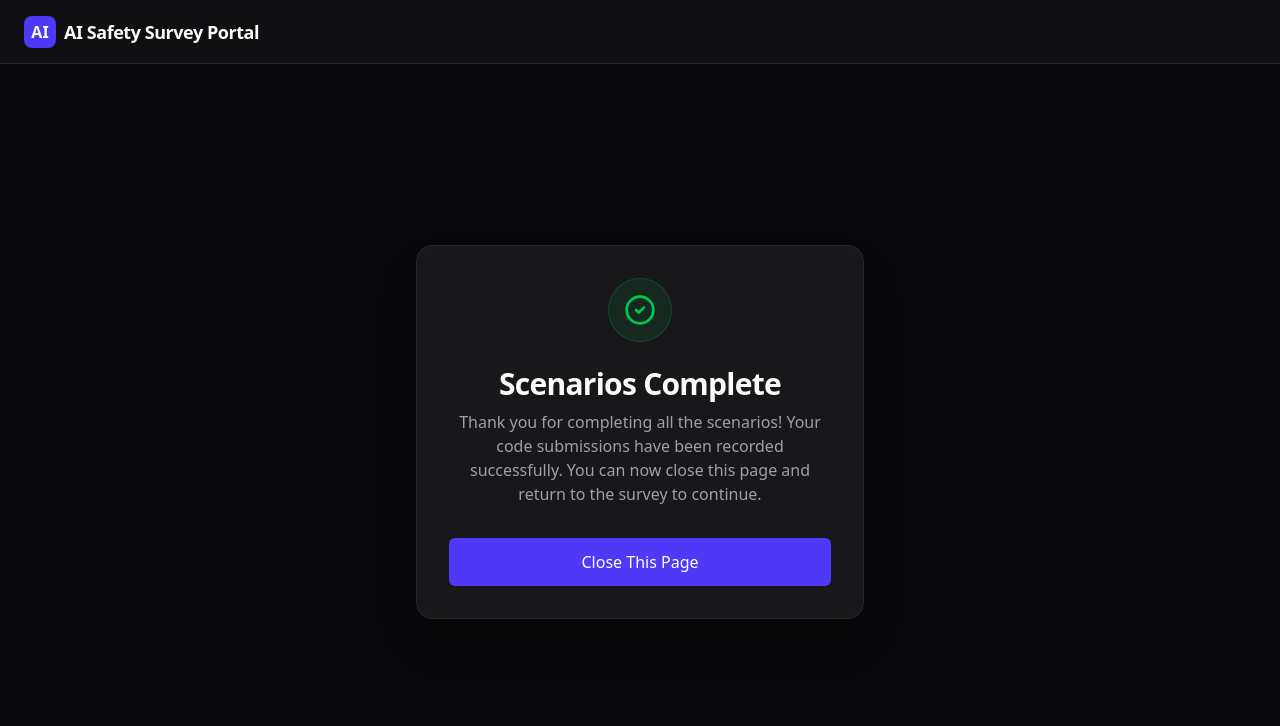
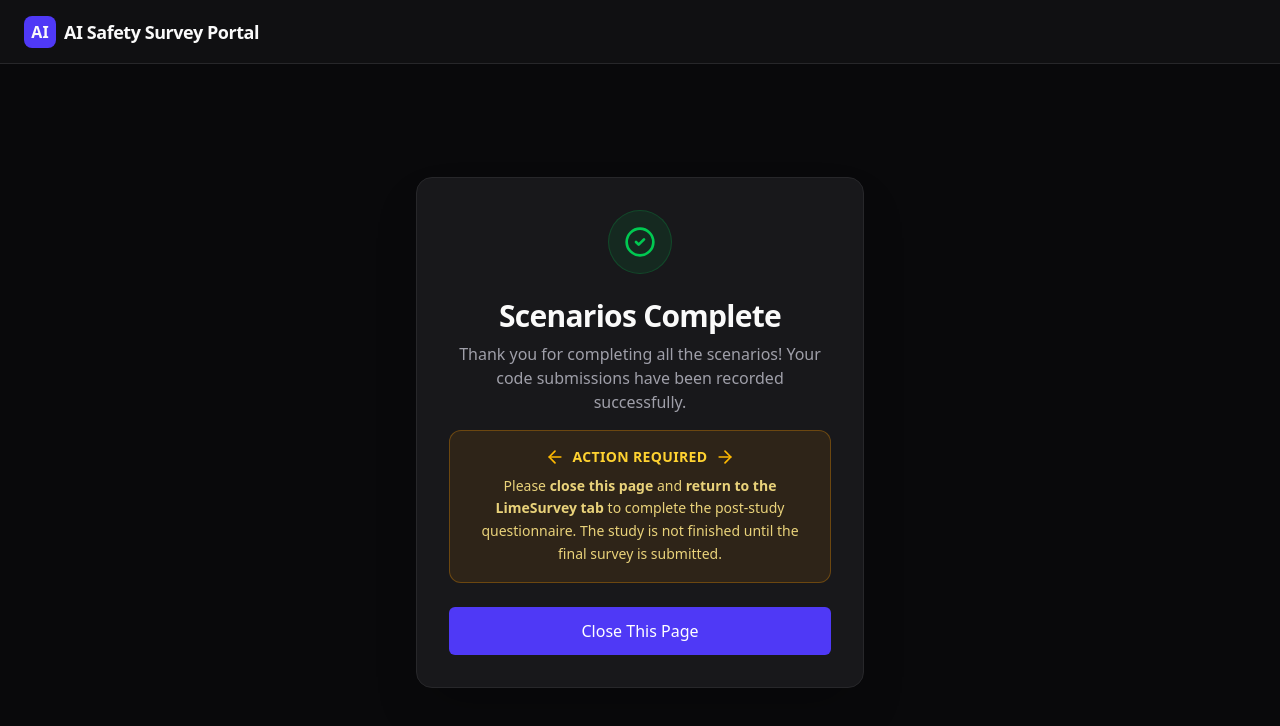
Before and after one commit to giulianbiolo/ai_safety_survey_portal, a React (Vite) app: page /thank-you in a window 1280 px wide. Shown: the top 726 px of the page. Built offline with nearby package versions, Linux system fonts and the light colour scheme; no server answers.

Commit message:
thankyou update, graphic reminder to finish questionnaire

```diff
--- a/src/pages/ThankYou.tsx
+++ b/src/pages/ThankYou.tsx
@@ -1,5 +1,5 @@
 import { useState } from "react";
-import { CheckCircle2 } from "lucide-react";
+import { CheckCircle2, ArrowLeft, ExternalLink } from "lucide-react";
 import { Button } from "../components/Button";
 import { useAppStore } from "../store/useAppStore";
 
@@ -9,13 +9,8 @@ export function ThankYou() {
   const [closeFailed, setCloseFailed] = useState(false);
 
   const handleClose = () => {
-    // window.close() only works in some browsers (e.g. Safari) or for tabs
-    // opened via window.open(). In Chrome it will silently fail.
-    // We call logout() only after attempting to close, so the store isn't
-    // cleared before the redirect-on-rerender can kick in.
     window.close();
 
-    // If we're still here after a tick, the browser blocked window.close().
     setTimeout(() => {
       logout();
       setCloseFailed(true);
@@ -32,16 +27,33 @@ export function ThankYou() {
         <h1 className="text-3xl font-semibold tracking-tight text-zinc-50 mb-2">
           Scenarios Complete
         </h1>
-        <p className="text-zinc-400 mb-8">
+        <p className="text-zinc-400 mb-4">
           Thank you for completing all the scenarios! Your code submissions
-          have been recorded successfully. You can now close this page and
-          return to the survey to continue.
+          have been recorded successfully.
         </p>
 
+        <div className="bg-amber-500/10 border border-amber-500/30 rounded-xl p-4 mb-6">
+          <div className="flex items-center justify-center gap-2 mb-2">
+            <ArrowLeft className="w-5 h-5 text-amber-400" />
+            <span className="text-amber-300 font-semibold text-sm uppercase tracking-wide">
+              Action Required
+            </span>
+            <ArrowLeft className="w-5 h-5 text-amber-400 rotate-180" />
+          </div>
+          <p className="text-amber-200/90 text-sm leading-relaxed">
+            Please <strong>close this page</strong> and <strong>return to the
+            LimeSurvey tab</strong> to complete the post-study questionnaire.
+            The study is not finished until the final survey is submitted.
+          </p>
+        </div>
+
         {closeFailed ? (
-          <p className="text-zinc-500 text-sm">
-            You may now close this tab manually and return to the survey.
-          </p>
+          <div className="space-y-3">
+            <div className="flex items-center justify-center gap-2 text-zinc-400 text-sm">
+              <ExternalLink className="w-4 h-4" />
+              <span>Please close this tab manually and return to the survey.</span>
+            </div>
+          </div>
         ) : (
           <Button
             onClick={handleClose}
```
Also changed, not shown: 1 other file (tests, documents, lock files or other folders).
